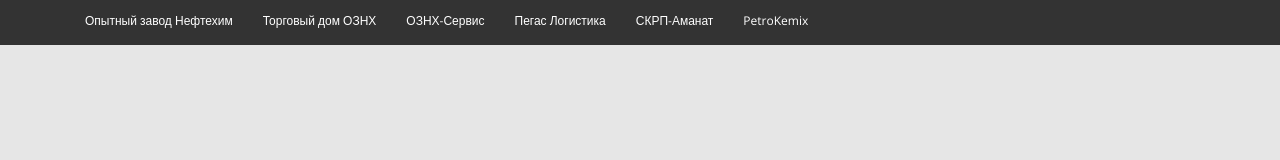
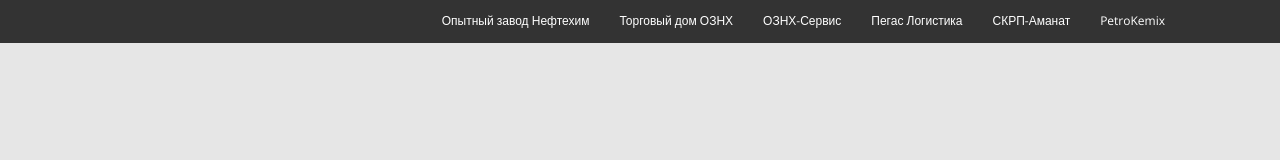
Before and after one commit to oznh/oznh.github.io, a plain HTML site: page index.html in a window 1280 px wide. Drawn offline with nearby package versions, Linux system fonts and the light colour scheme.

Commit message:
выравнивание справа готово

```diff
--- a/index.html
+++ b/index.html
@@ -20,8 +20,9 @@
 <body>
     <div class="sites-nav">
         <div class="container">
-            <div class="row align-items-center">
-                <div class="col-md">
+            <div class="row justify-content-between align-items-center">
+            	<div class="col-md-auto"></div>
+                <div class="col-md-auto">
                     <ul class="sites-nav_menu">
                         <li><a href="https://ozneftehim.ru">Опытный завод Нефтехим</a></li>
                         <li><a href="https://td.ozneftehim.ru">Торговый дом ОЗНХ</a></li>
@@ -32,12 +33,9 @@
                     </ul>
                 </div>
             </div>
-            <!-- /.col-md -->
+
         </div>
-        <!-- /.row -->
-        <!-- /.container -->
     </div>
-    <!-- /.sites-menu -->
     <!-- Bootstrap core JavaScript ================================================== -->
     <!-- Placed at the end of the document so the pages load faster -->
     <script src="https://code.jquery.com/jquery-3.2.1.slim.min.js"></script>
--- a/sass/main.sass
+++ b/sass/main.sass
@@ -12,7 +12,7 @@ body
 	margin: 0
 	.sites-nav
 		background-color: $dark
-		height: 45px
+		align: right
 		&_menu
 			list-style: none
 			padding: 0
```
Also changed, not shown: css/main.css.
